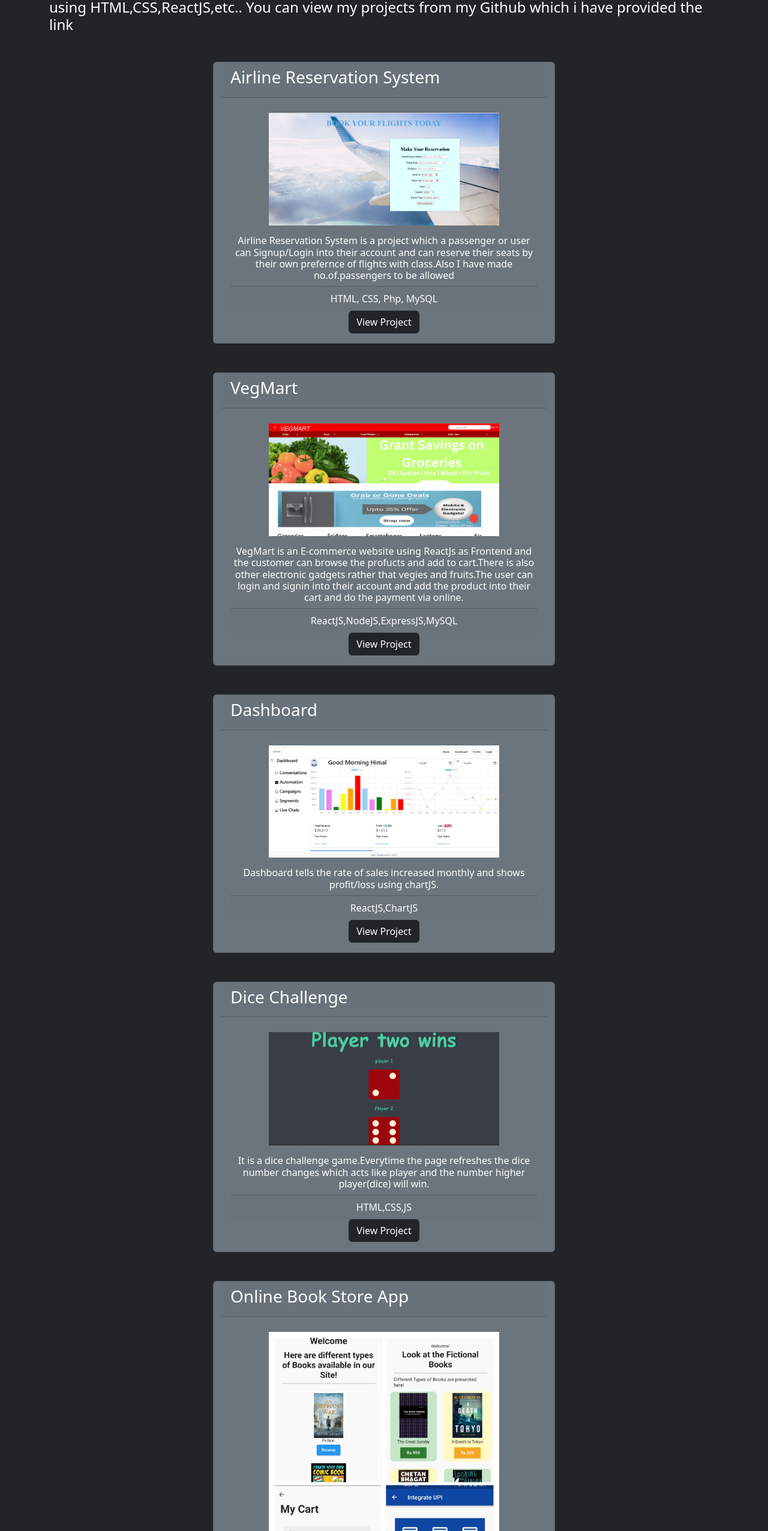
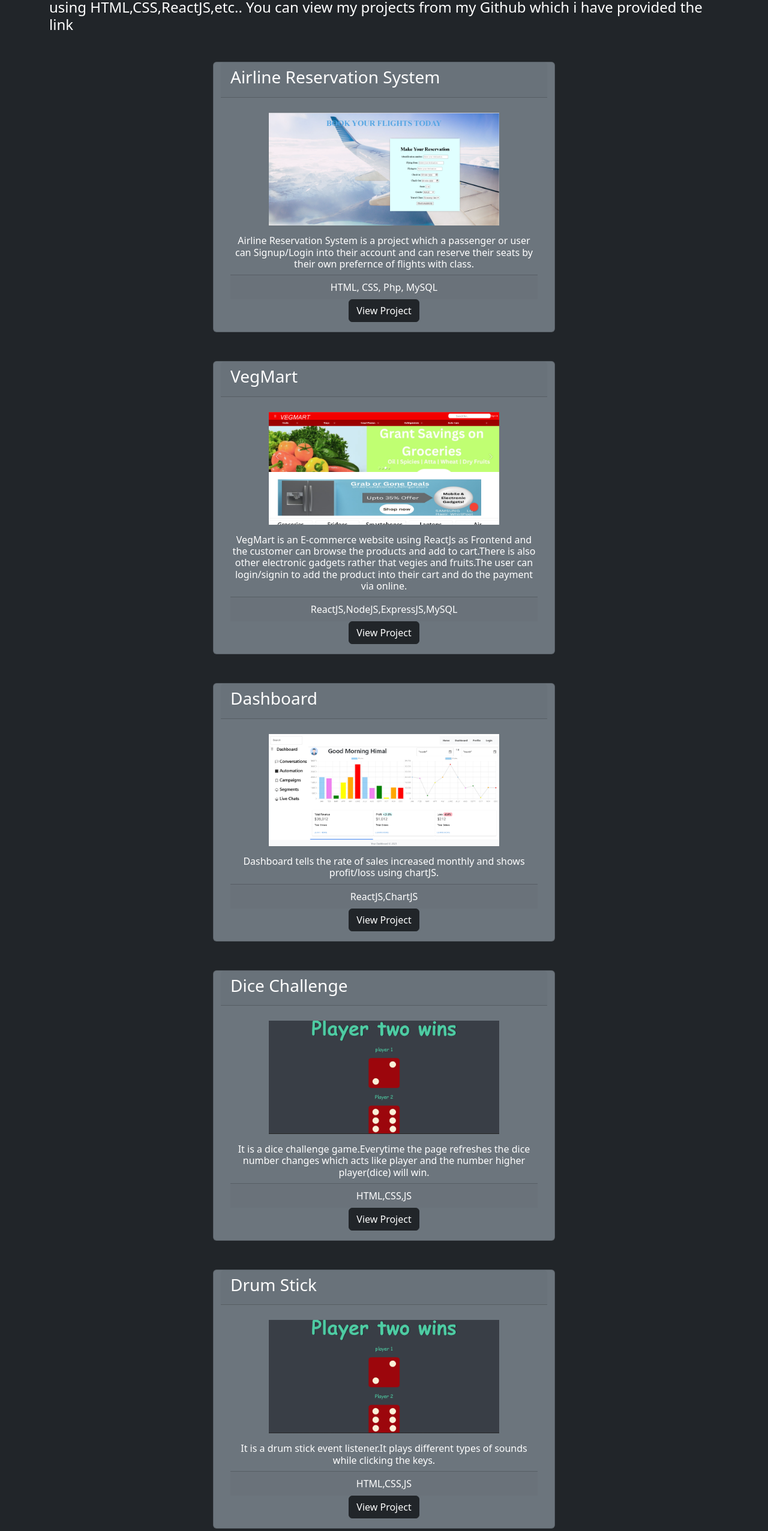
Before and after one commit to himallr/himal-Portfolio, a React (Create React App) app: page /Projects in a window 1280 px wide. Shown: the part 247-2800 px from the top of the page at 60% size. Built offline with nearby package versions, Linux system fonts and the light colour scheme.

Commit message:
New Commit

```diff
--- a/src/Projects.js
+++ b/src/Projects.js
@@ -7,14 +7,14 @@ function Projects() {
         {
             title: "Airline Reservation System",
             image: "/images/projects/airline.png",
-            body: "Airline Reservation System is a project which a passenger or user can Signup/Login into their account and can reserve their seats by their own prefernce of flights with class.Also I have made no.of.passengers to be allowed ",
+            body: "Airline Reservation System is a project which a passenger or user can Signup/Login into their account and can reserve their seats by their own prefernce of flights with class.",
             sub: "HTML, CSS, Php, MySQL",
             link: "https://github.com/himallr/AirlineReservation"
         },
         {
             title: "VegMart",
             image: "/images/projects/vegmart.png",
-            body: "VegMart is an E-commerce website using ReactJs as Frontend and the customer can browse the profucts and add to cart.There is also other electronic gadgets rather that vegies and fruits.The user can login and signin into their account and add the product into their cart and do the payment via online.",
+            body: "VegMart is an E-commerce website using ReactJs as Frontend and the customer can browse the products and add to cart.There is also other electronic gadgets rather that vegies and fruits.The user can login/signin to add the product into their cart and do the payment via online.",
             sub: "ReactJS,NodeJS,ExpressJS,MySQL",
             link: "https://github.com/himallr/twitter-clone"
         },
@@ -37,7 +37,14 @@ function Projects() {
             image: "/images/projects/dice.png",
             body: "It is a dice challenge game.Everytime the page refreshes the dice number changes which acts like player and the number higher player(dice) will win.",
             sub: "HTML,CSS,JS",
-            link: "https://github.com/himallr/Dice-challenge"
+            link: "https://github.com/himallr/Dice-Challenge"
+        },
+        {
+            title: "Drum Stick",
+            image: "/images/projects/dice.png",
+            body: "It is a drum stick event listener.It plays different types of sounds while clicking the keys.",
+            sub: "HTML,CSS,JS",
+            link: "https://github.com/himallr/Drum-Kit"
         },
         {
             title: "Online Book Store App",
```
